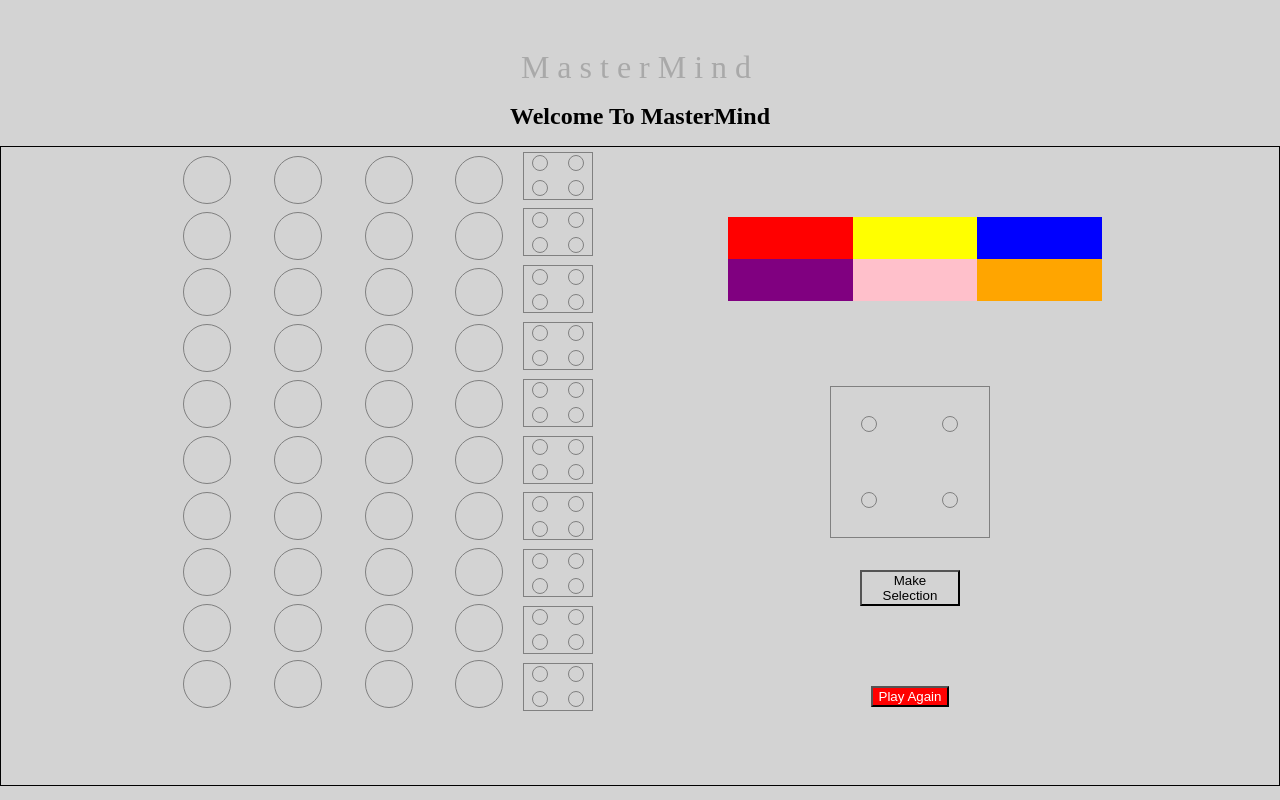
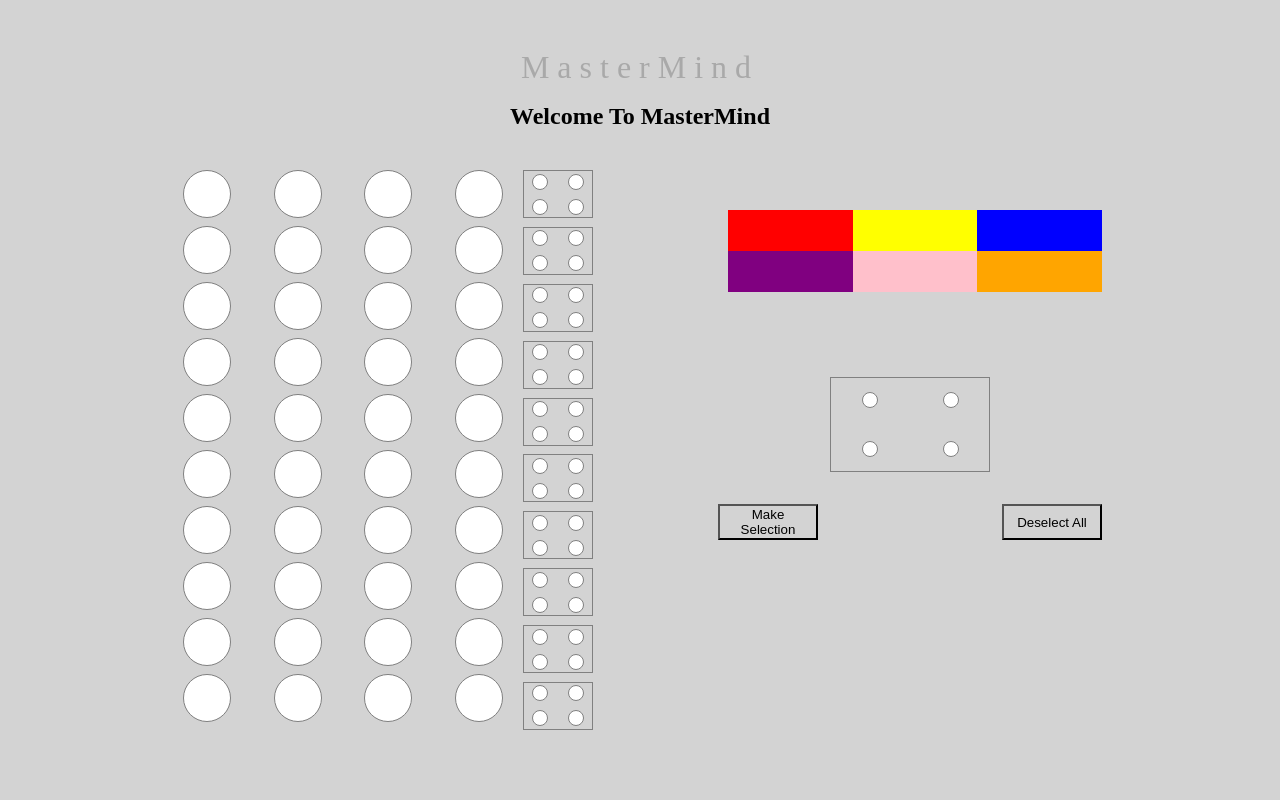
Before and after one commit to teyotobias/MasterMind, a plain HTML site: page index.html in a window 1280 px wide. Drawn offline with Linux system fonts and the light colour scheme.

Commit message:
Some js functionality added. handle events and determine outcome functions to be made.

```diff
--- a/index.html
+++ b/index.html
@@ -13,149 +13,149 @@
     <h1>Welcome To MasterMind</h1>
     <section class="game-container">
         <section id="board">
-            <div class="row" id="row-zero">
+            <div class="row" id="row-0">
+                <div id="c0r0"></div>
+                <div id="c1r0"></div>
+                <div id="c2r0"></div>
+                <div id="c3r0"></div>
+            </div>
+            <div class="row" id="row-1">
+                <div id="c0r1"></div>
+                <div id="c1r1"></div>
+                <div id="c2r1"></div>
+                <div id="c3r1"></div>
+            </div>
+            <div class="row" id="row-2">
+                <div id="c0r2"></div>
+                <div id="c1r2"></div>
+                <div id="c2r2"></div>
+                <div id="c3r2"></div>
+            </div>
+            <div class="row" id="row-3">
+                <div id="c0r3"></div>
+                <div id="c1r3"></div>
+                <div id="c2r3"></div>
+                <div id="c3r3"></div>
+            </div>
+            <div class="row" id="row-4">
+                <div id="c0r4"></div>
+                <div id="c1r4"></div>
+                <div id="c2r4"></div>
+                <div id="c3r4"></div>
+            </div>
+            <div class="row" id="row-5">
+                <div id="c0r5"></div>
+                <div id="c1r5"></div>
+                <div id="c2r5"></div>
+                <div id="c3r5"></div>
+            </div>
+            <div class="row" id="row-6">
+                <div id="c0r6"></div>
+                <div id="c1r6"></div>
+                <div id="c2r6"></div>
+                <div id="c3r6"></div>
+            </div>
+            <div class="row" id="row-7">
+                <div id="c0r7"></div>
+                <div id="c1r7"></div>
+                <div id="c2r7"></div>
+                <div id="c3r7"></div>
+            </div>
+            <div class="row" id="row-8">
+                <div id="c0r8"></div>
+                <div id="c1r8"></div>
+                <div id="c2r8"></div>
+                <div id="c3r8"></div>
+            </div>
+            <div class="row" id="row-9">
+                <div id="c0r9"></div>
+                <div id="c1r9"></div>
+                <div id="c2r9"></div>
+                <div id="c3r9"></div>
+            </div>
+            <div class="row" id="color-code">
                 <div id="c0rA"></div>
                 <div id="c1rA"></div>
                 <div id="c2rA"></div>
                 <div id="c3rA"></div>
             </div>
-            <div class="row" id="row-one">
-                <div id="c0r9"></div>
-                <div id="c1r9"></div>
-                <div id="c2r9"></div>
-                <div id="c3r9"></div>
-            </div>
-            <div class="row" id="row-two">
-                <div id="c0r8"></div>
-                <div id="c1r8"></div>
-                <div id="c2r8"></div>
-                <div id="c3r8"></div>
-            </div>
-            <div class="row" id="row-three">
-                <div id="c0r7"></div>
-                <div id="c1r7"></div>
-                <div id="c2r7"></div>
-                <div id="c3r7"></div>
-            </div>
-            <div class="row" id="row-four">
-                <div id="c0r6"></div>
-                <div id="c1r6"></div>
-                <div id="c2r6"></div>
-                <div id="c3r6"></div>
-            </div>
-            <div class="row" id="row-five">
-                <div id="c0r5"></div>
-                <div id="c1r5"></div>
-                <div id="c2r5"></div>
-                <div id="c3r5"></div>
-            </div>
-            <div class="row" id="row-six">
-                <div id="c0r4"></div>
-                <div id="c1r4"></div>
-                <div id="c2r4"></div>
-                <div id="c3r4"></div>
-            </div>
-            <div class="row" id="row-seven">
-                <div id="c0r3"></div>
-                <div id="c1r3"></div>
-                <div id="c2r3"></div>
-                <div id="c3r3"></div>
-            </div>
-            <div class="row" id="row-eight">
-                <div id="c0r2"></div>
-                <div id="c1r2"></div>
-                <div id="c2r2"></div>
-                <div id="c3r2"></div>
-            </div>
-            <div class="row" id="row-nine">
-                <div id="c0r1"></div>
-                <div id="c1r1"></div>
-                <div id="c2r1"></div>
-                <div id="c3r1"></div>
-            </div>
-            <div class="row" id="row-ten">
-                <div id="c0r0"></div>
-                <div id="c1r0"></div>
-                <div id="c2r0"></div>
-                <div id="c3r0"></div>
-            </div>
         </section>
         <section id="results">
             <div class="col-row" id="row0">
-                <div class="peg"></div>
-                <div class="peg"></div>
-                <div class="peg"></div>
-                <div class="peg"></div>
+                <div class="peg" id="pegc0r0"></div>
+                <div class="peg" id="pegc1r0"></div>
+                <div class="peg" id="pegc2r0"></div>
+                <div class="peg" id="pegc3r0"></div>
             </div>
             <div class="col-row" id="row1">
-                <div class="peg"></div>
-                <div class="peg"></div>
-                <div class="peg"></div>
-                <div class="peg"></div>
+                <div class="peg" id="pegc0r1"></div>
+                <div class="peg" id="pegc1r1"></div>
+                <div class="peg" id="pegc2r1"></div>
+                <div class="peg" id="pegc3r1"></div>
             </div>
             <div class="col-row" id="row2">
-                <div class="peg"></div>
-                <div class="peg"></div>
-                <div class="peg"></div>
-                <div class="peg"></div>
+                <div class="peg" id="pegc0r2"></div>
+                <div class="peg" id="pegc1r2"></div>
+                <div class="peg" id="pegc2r2"></div>
+                <div class="peg" id="pegc3r2"></div>
             </div>
             <div class="col-row" id="row3">
-                <div class="peg"></div>
-                <div class="peg"></div>
-                <div class="peg"></div>
-                <div class="peg"></div>
+                <div class="peg" id="pegc0r3"></div>
+                <div class="peg" id="pegc1r3"></div>
+                <div class="peg" id="pegc2r3"></div>
+                <div class="peg" id="pegc3r3"></div>
             </div>
             <div class="col-row" id="row4">
-                <div class="peg"></div>
-                <div class="peg"></div>
-                <div class="peg"></div>
-                <div class="peg"></div>
+                <div class="peg" id="pegc0r4"></div>
+                <div class="peg" id="pegc1r4"></div>
+                <div class="peg" id="pegc2r4"></div>
+                <div class="peg" id="pegc3r4"></div>
             </div>
             <div class="col-row" id="row5">
-                <div class="peg"></div>
-                <div class="peg"></div>
-                <div class="peg"></div>
-                <div class="peg"></div>
+                <div class="peg" id="pegc0r5"></div>
+                <div class="peg" id="pegc1r5"></div>
+                <div class="peg" id="pegc2r5"></div>
+                <div class="peg" id="pegc3r5"></div>
             </div>
             <div class="col-row" id="row6">
-                <div class="peg"></div>
-                <div class="peg"></div>
-                <div class="peg"></div>
-                <div class="peg"></div>
+                <div class="peg" id="pegc0r6"></div>
+                <div class="peg" id="pegc1r6"></div>
+                <div class="peg" id="pegc2r6"></div>
+                <div class="peg" id="pegc3r6"></div>
             </div>
-            <div class="col-row" id="row7">
-                <div class="peg"></div>
-                <div class="peg"></div>
-                <div class="peg"></div>
-                <div class="peg"></div>
+            <div class="col-row" id="pegrow7">
+                <div class="peg" id="pegc0r7"></div>
+                <div class="peg" id="pegc1r7"></div>
+                <div class="peg" id="pegc2r7"></div>
+                <div class="peg" id="pegc3r7"></div>
             </div>
             <div class="col-row" id="row8">
-                <div class="peg"></div>
-                <div class="peg"></div>
-                <div class="peg"></div>
-                <div class="peg"></div>
+                <div class="peg" id="pegc0r8"></div>
+                <div class="peg" id="pegc1r8"></div>
+                <div class="peg" id="pegc2r8"></div>
+                <div class="peg" id="pegc3r8"></div>
             </div>
             <div class="col-row" id="row9">
-                <div class="peg"></div>
-                <div class="peg"></div>
-                <div class="peg"></div>
-                <div class="peg"></div>
+                <div class="peg" id="pegc0r9"></div>
+                <div class="peg" id="pegc1r9"></div>
+                <div class="peg" id="pegc2r9"></div>
+                <div class="peg" id="pegc3r9"></div>
             </div>
-            <div class="col-row" id="rowA">
-                <div class="peg"></div>
-                <div class="peg"></div>
-                <div class="peg"></div>
-                <div class="peg"></div>
-            </div>
+            <!-- <div class="col-row" id="rowA">
+                <div class="peg" id="pegc0rA"></div>
+                <div class="peg" id="pegc1rA"></div>
+                <div class="peg" id="pegc2rA"></div>
+                <div class="peg" id="pegc3rA"></div>
+            </div> -->
         </section>
         <section id="right-section">
             <div class="colors">
-                <div id="color0"></div>
                 <div id="color1"></div>
                 <div id="color2"></div>
                 <div id="color3"></div>
                 <div id="color4"></div>
                 <div id="color5"></div>
+                <div id="color6"></div>
             </div>
             <div class="peg-choices">
                 <div class="peg" id="choice0"></div>
@@ -163,8 +163,12 @@
                 <div class="peg" id="choice2"></div>
                 <div class="peg" id="choice3"></div>
             </div>
-            <button id="selection">Make Selection</button>
+            <div class="buttons-container">
+                <button id="selection">Make Selection</button>
+                <button id="deselect">Deselect All</button>
+            </div>
             <button id="play-again">Play Again</button>
+            <h3 id="result-message">You win! Play Again?</h3>
 
         </section>
     </section>
--- a/main.css
+++ b/main.css
@@ -13,9 +13,16 @@ body {
     background-color: lightgrey;
 }
 
+#result-message {
+    position:relative;
+    top: 40px;
+    visibility: hidden;
+}
 
 #board {
     height: 77vh;
+    position: relative;
+    top: 20px;
     margin: 5px;
     display: flex;
     flex-direction: column;
@@ -28,8 +35,11 @@ body {
     justify-content: center;
     align-items: center;
     width: 100%;
-    height: 8vmin;
+    height: 12vmin;
+    margin-top: 3px;
+
 }
+
 header {
     font-size: 4vmin;
     color: darkgrey;
@@ -54,8 +64,9 @@ h1 {
     border-radius: 50%;
 }
 .game-container {
+    position:relative;
+    top: -6px;
     display: flex;
-    border: 1px solid black;
     flex-wrap: wrap;
     justify-content: center;
     align-items: center;
@@ -71,9 +82,11 @@ h1 {
     flex-direction: column;
     justify-content: space-between;
     /* Adjust width as needed: */
-    height: 77vh;
+    height: 70vh;
     width: 10vmin;
     margin: 5px;
+    margin-top: 0px;
+    padding-top: 0px;
     padding-left: 10px;
 }
 .col-row {
@@ -109,7 +122,7 @@ h1 {
     width: 100%;
     margin-left: 10px;
     padding: 5px;
-    height: 20%;
+    height: 30%;
     display: grid;
     grid-template-columns: repeat(3, 1fr);
     grid-template-rows: repeat(2, 1fr);
@@ -132,40 +145,46 @@ h1 {
     margin-top: 10vmin;
 
 }
-#color0 {
+#color1 {
     background-color: red;
 }
-#color1 {
+#color2 {
     background-color: yellow;
 }
-#color2 {
+#color3 {
     background-color: blue;
 }
-#color3 {
+#color4 {
     background-color: purple;
 }
-#color4 {
+#color5 {
     background-color: pink;
 }
-#color5 {
+#color6 {
     background-color: orange;
 }
-#selection {
+#selection, #deselect {
     margin-top: 4vmin;
     width: 100px;
     background-color: lightgrey;
 }
 #play-again {
-    /* visibility: hidden; */
+    visibility: hidden;
     margin-top: 10vmin;
     width: fit-content;
     background-color: red;
     color: white;
 }
 
-#row-ten {
+/* #row-A {
+    visibility: hidden;
+} */
+#color-code {
     visibility: hidden;
 }
-#rowA {
-    visibility: hidden;
+
+.buttons-container {
+    display: flex;
+    justify-content: space-between;
+    width: 100%;
 }
--- a/main.js
+++ b/main.js
@@ -1,22 +1,123 @@
 /*----- constants -----*/
 
 const COLORS = {
-    '0' : 'red',
-    '1' : 'yellow',
-    '2' : 'blue',
-    '3' : 'purple',
-    '4' : 'pink',
-    '5' : 'orange'
+    '0' : 'white',
+    '1' : 'red',
+    '2' : 'yellow',
+    '3' : 'blue',
+    '4' : 'purple',
+    '5' : 'pink',
+    '6' : 'orange'
+}
+const RESULTS = {
+    '0' : 'white',
+    '1' : 'black',
+    '2' : 'red'
 }
 
 
+
 /*----- state variables -----*/
-
+let turn; //can be one of 0-9
+let board; //array of 10 rows
+let winner; //null = no winner; 1 = winner
+let results; //array of 10 rows corresponding to color choices player makes
+let playerChoices;
+let colorCode;
 
 /*----- cached elements  -----*/
+const messageEl = document.getElementById('result-message');
+const colorCodeEl= document.getElementById('color-code');
+const playAgainBtn = document.getElementById('play-again');
 
 
 /*----- event listeners -----*/
 
 
 /*----- functions -----*/
+init();
+
+function init() {
+    board = [
+        [0,0,0,0],
+        [0,0,0,0],
+        [0,0,0,0],
+        [0,0,0,0],
+        [0,0,0,0],
+        [0,0,0,0],
+        [0,0,0,0],
+        [0,0,0,0],
+        [0,0,0,0],
+        [0,0,0,0],
+    ];
+    results = [
+        [0,0,0,0],
+        [0,0,0,0],
+        [0,0,0,0],
+        [0,0,0,0],
+        [0,0,0,0],
+        [0,0,0,0],
+        [0,0,0,0],
+        [0,0,0,0],
+        [0,0,0,0],
+        [0,0,0,0],
+    ];
+    colorCode = [1,2,3,4]; //randomly generate, HCed just for testing
+    playerChoices = [0,0,0,0];
+    turn = 0;
+    winner = null;
+    colorCodeEl.style.visibility = 'hidden';
+    messageEl.style.visibility = 'hidden';
+    playAgainBtn.style.visibility = 'hidden';
+    render();
+}
+function render() {
+    renderBoard();
+    renderMessage();
+   // renderControls();
+}
+
+function renderBoard() {
+    board.forEach(function(rowArr, rowIdx) {
+        rowArr.forEach(function(cellVal, colIdx) {
+            console.log(rowIdx, colIdx, cellVal);
+
+            const cellId = `c${colIdx}r${rowIdx}`;
+            const cellEl = document.getElementById(cellId);
+            cellEl.style.backgroundColor = COLORS[cellVal];
+
+        });
+    });
+    results.forEach(function(rowArr, rowIdx) {
+        rowArr.forEach(function(cellVal, colIdx) {
+            const cellId = `pegc${colIdx}r${rowIdx}`;
+            const cellEl = document.getElementById(cellId);
+            cellEl.style.backgroundColor = COLORS[cellVal];
+        });
+
+    })
+    playerChoices.forEach(function(cellVal, choiceIdx) {
+        const cellId = `choice${choiceIdx}`;
+        const cellEl = document.getElementById(cellId);
+        cellEl.style.backgroundColor = COLORS[cellVal];
+        console.log(choiceIdx + cellVal);
+    });
+    colorCode.forEach(function(cellVal, colIdx) {
+        const cellId = `c${colIdx}rA`;
+        const cellEl = document.getElementById(cellId);
+        cellEl.style.backgroundColor = COLORS[cellVal];
+    });
+}
+
+function renderMessage() {
+    if(turn === 10 || winner){
+        messageEl.innerText = winner === null ? "You lose! Play again?":"You win! Play again?";
+        colorCodeEl.style.visibility = 'visible';
+        messageEl.style.visibility = 'visible';
+        playAgainBtn.style.visibility = 'visible';
+
+    }
+}
+
+function renderControls() {
+}
```
